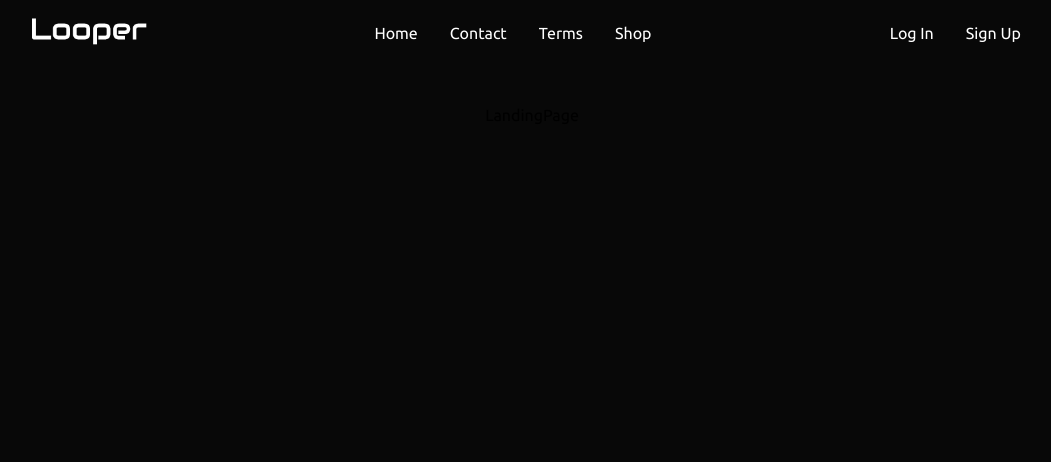
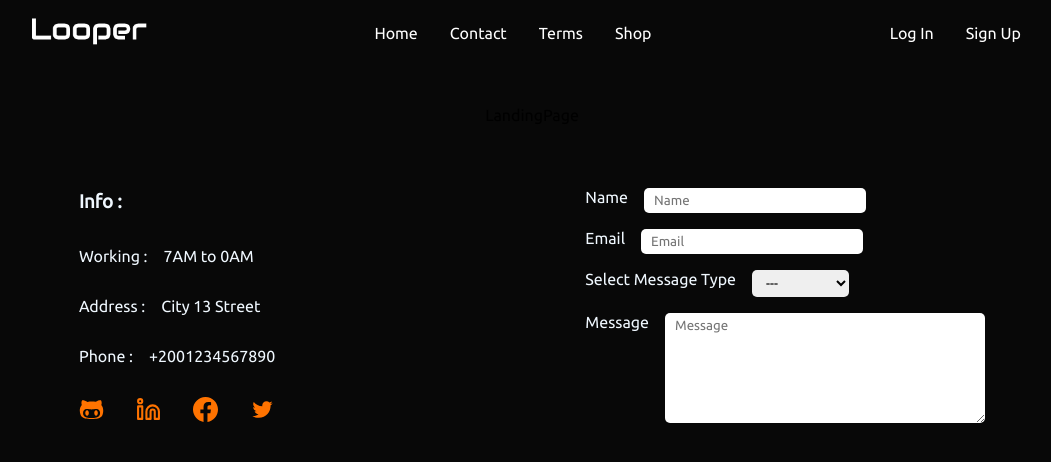
Before and after one commit to TamerJr/Looper, a React (Vite) app: page / in a window 1280 px wide. Shown: the top 462 px of the page, without its empty margins (108-1159 px from the left). Built offline with nearby package versions, Linux system fonts and the light colour scheme.

Commit message:
Done Footer

```diff
--- a/src/App.jsx
+++ b/src/App.jsx
@@ -1,5 +1,5 @@
 import { Route, Routes } from 'react-router-dom'
-import {Account, Conatct, LandingPage, LogIn, Navbar, ShopPage, SignUp, Terms} from "./Utiles/Utilities"
+import {Account, Conatct, ContactForm, LandingPage, LogIn, Navbar, ShopPage, SignUp, Terms} from "./Utiles/Utilities"
 import './App.css'
 
 function App() {
@@ -16,6 +16,7 @@ function App() {
           <Route path="terms" element={<Terms/>}/>
           <Route path="shop" element={<ShopPage/>}/>
       </Routes>
+      <ContactForm/>
     </div>
   )
 }
--- a/src/Components/ContactForm/ContactForm.css
+++ b/src/Components/ContactForm/ContactForm.css
@@ -0,0 +1,50 @@
+footer{
+    display: flex;
+    width :100%;
+    color: aliceblue;
+    justify-content: space-around;
+    align-items: flex-start;
+}
+footer *{
+    transition: 200ms ease-in-out;
+}
+footer input,textarea,select,option{
+    padding: 5px 10px;
+    border: none;
+    outline: none;
+    border-radius: 5px;
+
+}
+.Social-Media{
+    display: flex;
+    justify-content: space-between;
+    align-items: center;
+}
+.Social-Media li{
+    color: rgb(255, 115, 0);
+
+}
+.Social-Media li:hover{
+    scale: 1.2;
+}
+footer ul li{
+    display: flex;
+    justify-content: flex-start;
+    align-items: flex-start;
+    gap: 1rem;
+}
+footer p,footer section p{
+    display: flex;
+    justify-content: flex-start;
+    gap: 1rem;
+    align-items: flex-start;
+}
+textarea{
+    width: 300px;
+    height: 100px;
+}
+footer ul {
+    list-style: none;
+    padding: 0px;
+
+}
--- a/src/Components/ContactForm/ContactForm.jsx
+++ b/src/Components/ContactForm/ContactForm.jsx
@@ -1,8 +1,50 @@
 import React from 'react'
-
+import "./ContactForm.css"
+import {FaGithubAlt} from "react-icons/fa"
+import {FiLinkedin} from "react-icons/fi"
+import {BsFacebook} from "react-icons/bs"
+import {AiOutlineTwitter} from "react-icons/ai"
 const ContactForm = () => {
   return (
-    <div>ContactForm</div>
+    <footer>
+      <section>
+        <h3>Info :</h3>
+        <ul>
+          <li><p>Working : </p><p> 7AM to 0AM </p></li>
+          <li><p>Address : </p><p> City 13 Street</p></li>
+          <li><p>Phone : </p><p> +2001234567890</p></li>
+        </ul>
+        <ul className='Social-Media'>
+          <li ><FaGithubAlt size={25}/></li>
+          <li ><FiLinkedin size={25}/></li>
+          <li ><BsFacebook size={25}/></li>
+          <li ><AiOutlineTwitter size={25}/></li>
+        </ul>
+      </section>
+      <form>
+        <p>
+          <label htmlFor="Name">Name</label>
+          <input id="Name" placeholder='Name' title='Name'></input>
+        </p>
+        <p>
+        <label htmlFor="Email">Email</label>
+          <input id="Email" placeholder='Email' title='Email'></input>
+        </p>
+        <p>
+          <label id="MessageType">Select Message Type</label>
+          <select name="MessageType">
+            <option value="">---</option>
+            <option value="Work">Work</option>
+            <option value="Complain">Complain</option>
+            <option value="Asking">Asking</option>
+          </select>
+        </p>
+        <p>
+          <label htmlFor="Message">Message</label>
+          <textarea id="Message" placeholder='Message' title='Message'></textarea>
+        </p>
+      </form>
+    </footer>
   )
 }
 
--- a/src/Utiles/Utilities.js
+++ b/src/Utiles/Utilities.js
@@ -8,6 +8,7 @@ export {default as ContactForm} from "../Components/ContactForm/ContactForm"
 export {default as TermsLicense} from "../Components/TermsLicense/TermsLicense"
 export {default as ValueSection} from "../Components/valueSection/ValueSection"
 export {default as Reservation} from "../Components/ReservationOfRights/Reservation"
+
 /*Pages*/
 //User Page
 export {default as Account} from "../Pages/Account/Account"
```
